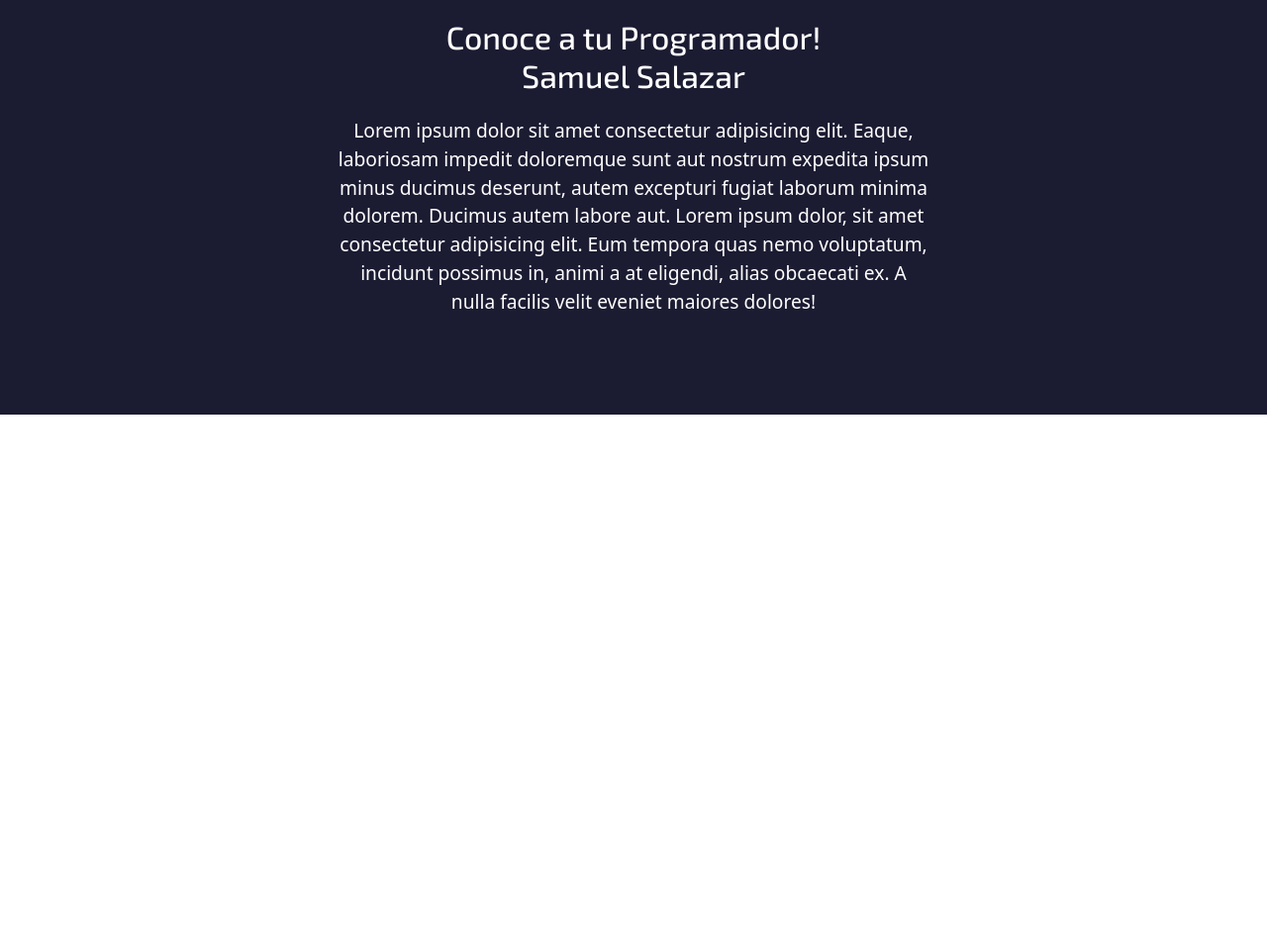
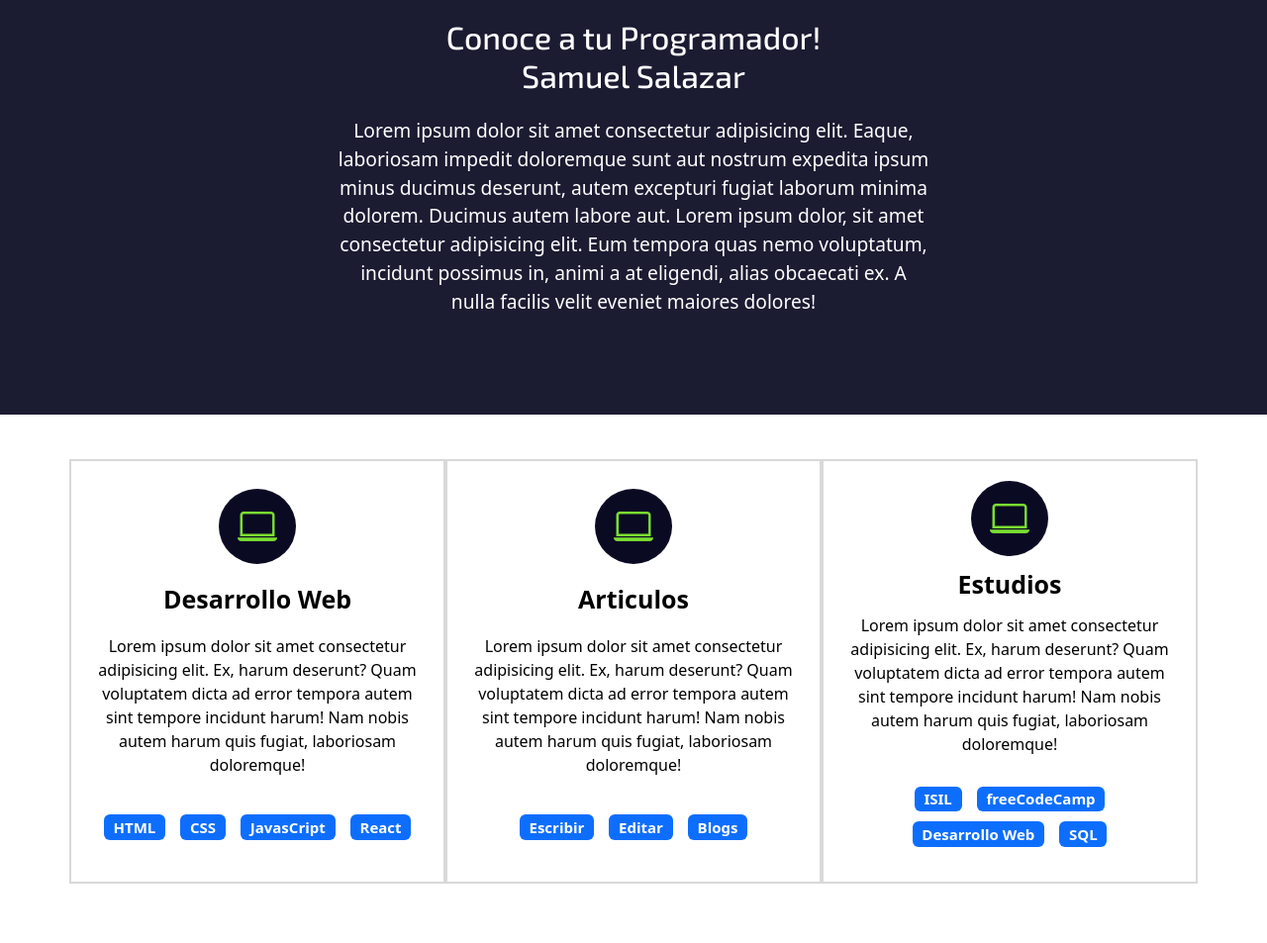
Before and after one commit to Samu43lz/Portafolio-Bootstrap, a plain HTML site: page index.html in a window 1280 px wide. Shown: the part 976-1929 px from the top of the page at 99% size. Before the commit the page ends 1395 px from the top, so only its background shows below. Drawn offline with nearby package versions, Linux system fonts and the light colour scheme.

Commit message:
Añadiendo la sección Experiencia, Iconos bootstrap, Badges, etc

```diff
--- a/index.html
+++ b/index.html
@@ -15,7 +15,9 @@
     <!-- Bootstrap -->
     <link href="https://cdn.jsdelivr.net/npm/bootstrap@5.3.3/dist/css/bootstrap.min.css" rel="stylesheet"
         integrity="sha384-QWTKZyjpPEjISv5WaRU9OFeRpok6YctnYmDr5pNlyT2bRjXh0JMhjY6hW+ALEwIH" crossorigin="anonymous">
-    <!-- CSS -->
+    <!-- Bootstrap Icons -->
+    <link rel="stylesheet" href="https://cdn.jsdelivr.net/npm/bootstrap-icons@1.11.3/font/bootstrap-icons.min.css">
+        <!-- CSS -->
     <link rel="stylesheet" href="style.css">
     <!-- Google Fonts -->
     <link rel="preconnect" href="https://fonts.googleapis.com">
@@ -77,6 +79,50 @@
         </div>
     </section>
 
+    <!-- Experiencia -->
+
+    <section class="experiencia seccion-clara">
+        <div class="container text-center">
+            <div class="row">
+                <!-- Desarrollo Web-->
+                <div class="column col-12 col-md-4">
+                    <i class="bi bi-laptop"></i>
+                    <p class="experiencia-titulo">Desarrollo Web</p>
+                    <p>Lorem ipsum dolor sit amet consectetur adipisicing elit. Ex, harum deserunt? Quam voluptatem dicta ad error tempora autem sint tempore incidunt harum! Nam nobis autem harum quis fugiat, laboriosam doloremque!</p>
+                    <div class="badges-container">
+                        <span class="badge text-bg-primary">HTML</span>
+                        <span class="badge text-bg-primary">CSS</span>
+                        <span class="badge text-bg-primary">JavasCript</span>
+                        <span class="badge text-bg-primary">React</span>
+                    </div>
+                </div>
+                <!-- Articulos -->
+                <div class="column col-12 col-md-4">
+                    <i class="bi bi-laptop"></i>
+                    <p class="experiencia-titulo">Articulos</p>
+                    <p>Lorem ipsum dolor sit amet consectetur adipisicing elit. Ex, harum deserunt? Quam voluptatem dicta ad error tempora autem sint tempore incidunt harum! Nam nobis autem harum quis fugiat, laboriosam doloremque!</p>
+                    <div class="badges-container">
+                        <span class="badge text-bg-primary">Escribir</span>
+                        <span class="badge text-bg-primary">Editar</span>
+                        <span class="badge text-bg-primary">Blogs</span>
+                    </div>
+                </div>
+                <!-- Estudiante -->
+                <div class="column col-12 col-md-4">
+                    <i class="bi bi-laptop"></i>
+                    <p class="experiencia-titulo">Estudios</p>
+                    <p>Lorem ipsum dolor sit amet consectetur adipisicing elit. Ex, harum deserunt? Quam voluptatem dicta ad error tempora autem sint tempore incidunt harum! Nam nobis autem harum quis fugiat, laboriosam doloremque!</p>
+                    <div class="badges-container">
+                        <span class="badge text-bg-primary">ISIL</span>
+                        <span class="badge text-bg-primary">freeCodeCamp</span>
+                        <span class="badge text-bg-primary">Desarrollo Web</span>
+                        <span class="badge text-bg-primary">SQL</span>
+                    </div>
+                </div>
+            </div>
+        </div>
+    </section>
+
     <!-- Bootstrap JS -->
     <script src="https://cdn.jsdelivr.net/npm/bootstrap@5.3.3/dist/js/bootstrap.bundle.min.js"
         integrity="sha384-YvpcrYf0tY3lHB60NNkmXc5s9fDVZLESaAA55NDzOxhy9GkcIdslK1eN7N6jIeHz"
--- a/style.css
+++ b/style.css
@@ -27,6 +27,11 @@ h1 {
 .seccion-oscura {
     background-color: #1b1b32;
     color: white;
+}
+
+.seccion-clara {
+    color: black;
+    background-color: white;
 }
 
 .seccion-titulo {
@@ -76,6 +81,52 @@ h1 {
 }
 
 
+/* Experiencia */
+
+.experiencia {
+    padding: 40px 40px 60px 40px;
+    margin-top: 5px;
+}
+
+.experiencia .column {
+    padding: 20px;
+    border: 2px solid #8080804d;
+    display: flex;
+    flex-direction: column;
+    align-items: center;
+    justify-content: space-evenly;
+    transition: all 0.2s ease-in;
+}
+
+.experiencia .column:hover {
+    color: white;
+    background-color: #1b1b32;
+}
+
+.experiencia-titulo {
+    font-size: 25px;
+    font-weight: bold;
+    margin: 10px 0;
+}
+
+.badges-container {
+    font-size: 20px;
+    font-weight: bold;
+    margin: 10px 0;
+}
+
+.badge {
+    margin: 5px;
+}
+
+.experiencia i {
+    font-size: 2.5rem;
+    color: #7ade30;
+    background-color: #0a0a23;
+    padding: 8px 19px;
+    border-radius: 50%;
+}
+
 /* Adaptable Responsivo */
 /* colocamos un punto de quiebre que quiere decir que a partir de los 767 para abajo no se muestre el icono de nuestro pagina */
 
```
